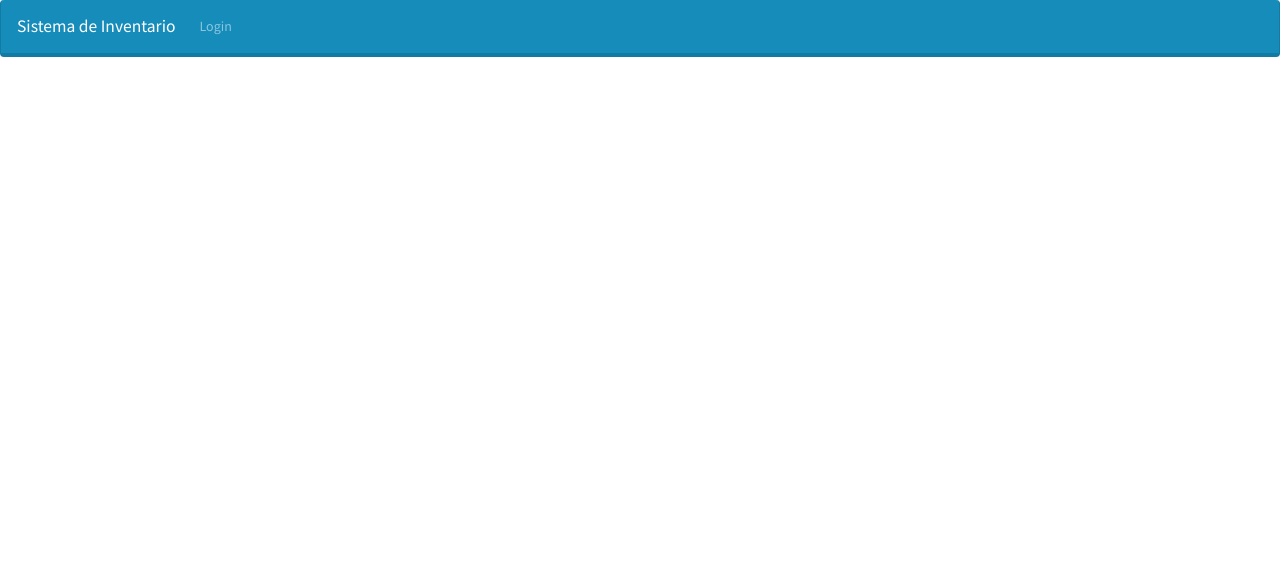
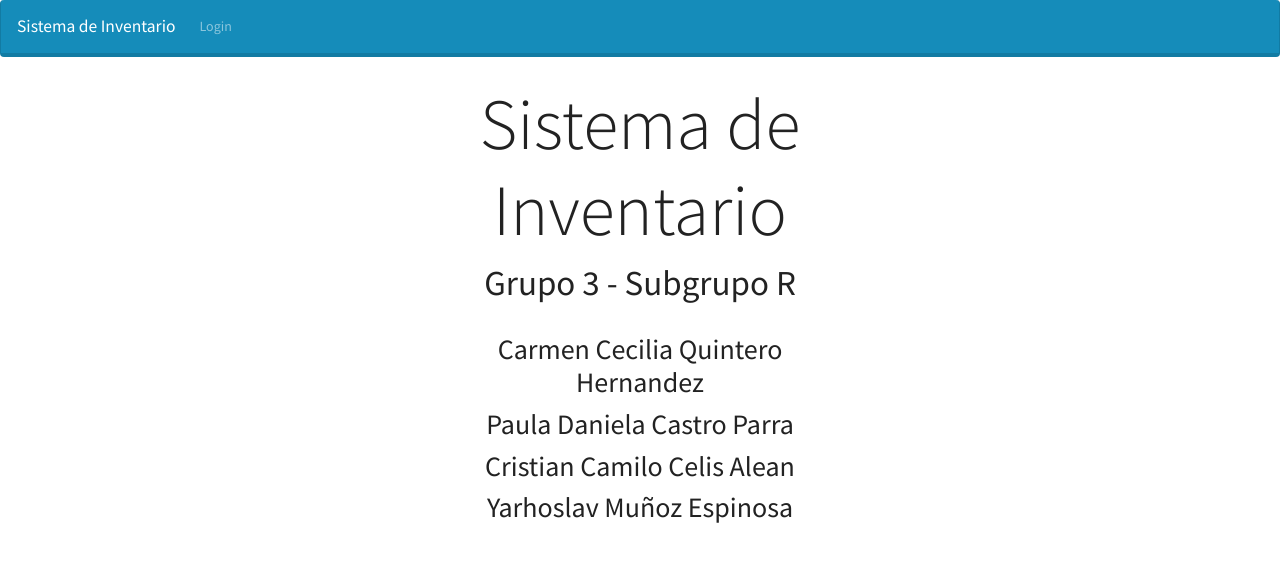
Before and after one commit to ymuoz/SistemaInventario, a Flask app: page / in a window 1280 px wide. Shown: the top 562 px of the page. Run offline with Flask 2, Linux system fonts and the light colour scheme; some libraries are stand-ins or nearby versions.

Commit message:
Arreglada la ventana inicial

```diff
--- a/templates/index.html
+++ b/templates/index.html
@@ -1,6 +1,15 @@
 {% extends "_layout.html" %}
 
 {% block contenido %}
+    <div class="container-fluid">
+                <h1 class="display-3">Sistema de Inventario</h1>
+                <h1 class="text-center">Grupo 3 - Subgrupo R</h1>
+                <br>
+                <h2 class="text-center">Carmen Cecilia Quintero Hernandez</h2>
+                <h2 class="text-center">Paula Daniela Castro Parra </h2>
+                <h2 class="text-center">Cristian Camilo Celis Alean</h2>
+                <h2 class="text-center">Yarhoslav Muñoz Espinosa</h2>
+    </div>
     {% with mensajes = get_flashed_messages() %}
         {% if mensajes %}
             <ul>
@@ -8,7 +17,6 @@
                     <li>{{ mensaje }}</li>
                 {% endfor %}
             </ul>
-
         {% endif %}
     {% endwith %}
 {% endblock %}
```
Also changed, not shown: 1 other file. Lines whose indentation alone changed are shown as unchanged.
